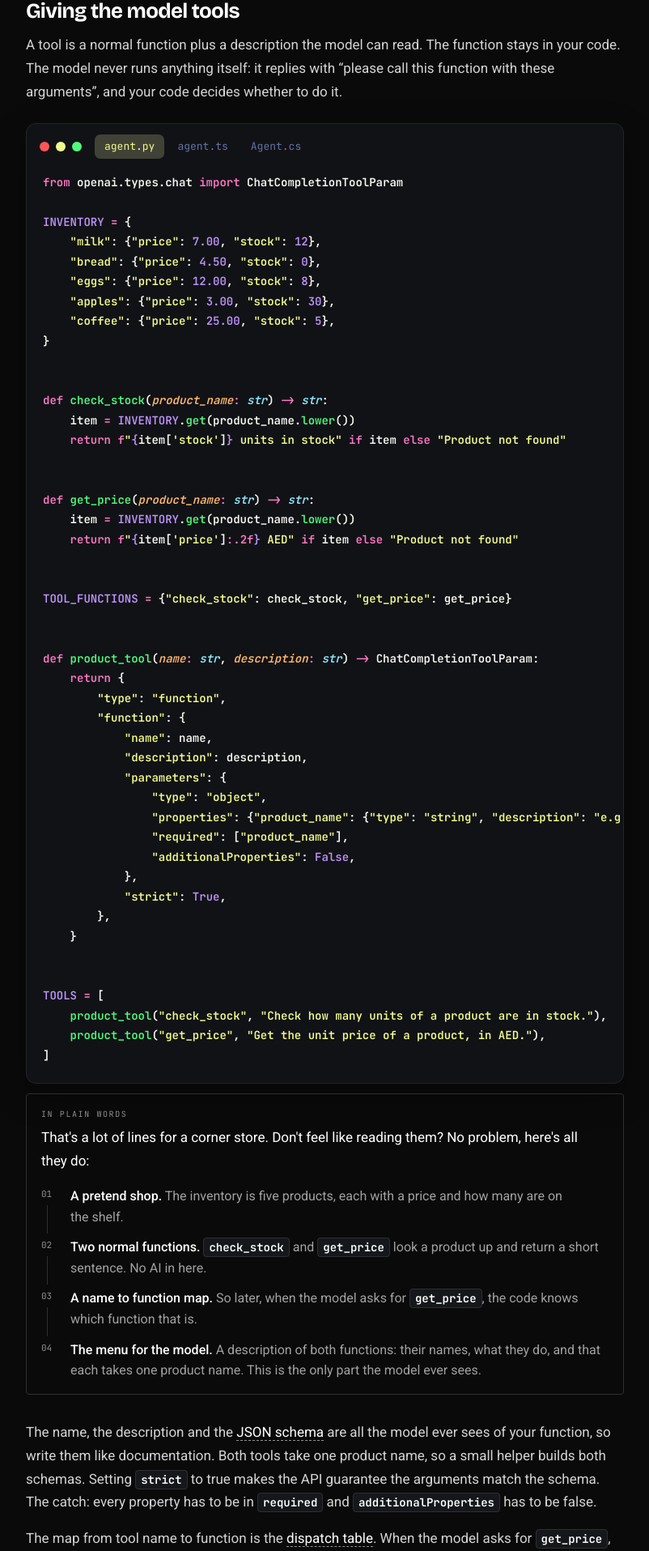
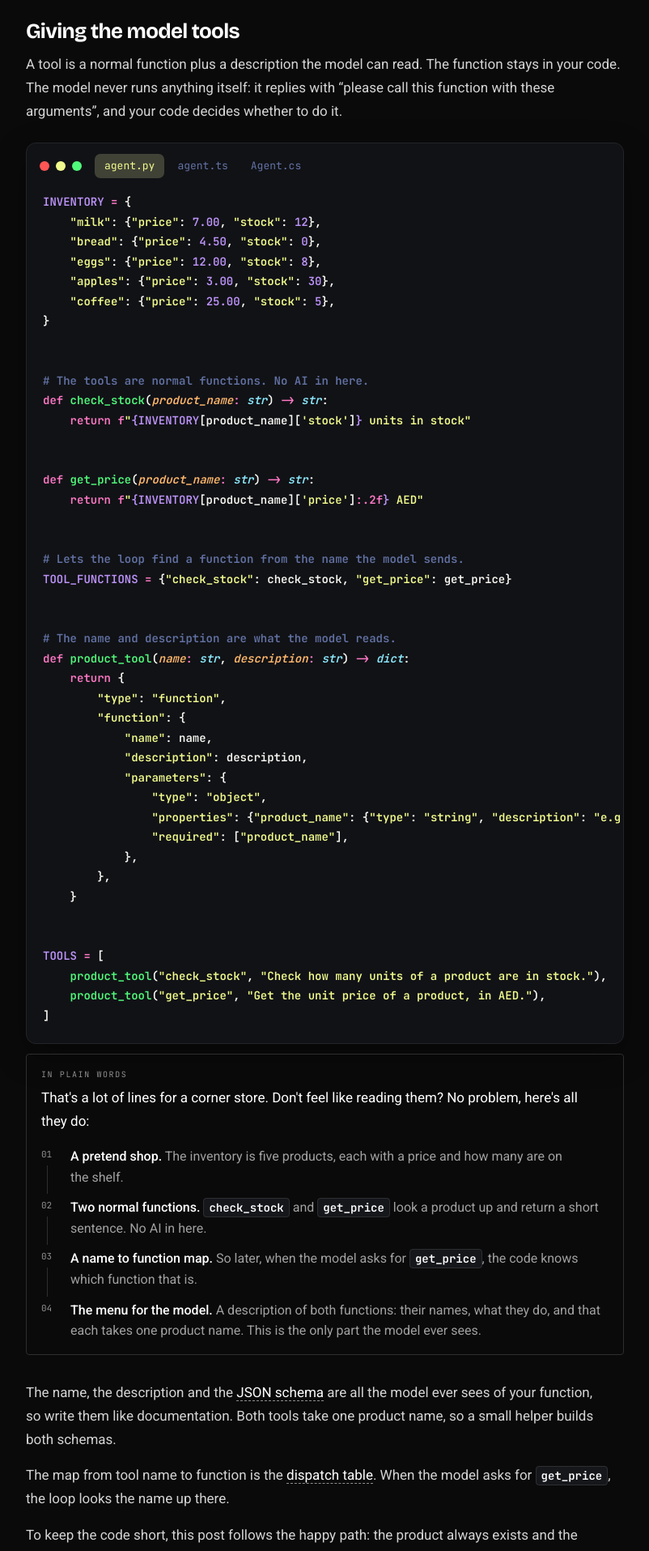
Before and after one commit to Mikkaiser/mikkaiser-portfolio, a Next.js app: page /blog/ai-agents-from-llm-calls-to-loops in a window 1280 px wide. Shown: the part 2729-4644 px from the top of the page at 81% size, without its empty margins (50-852 px from the left). Built offline with nearby package versions, Linux system fonts and the light colour scheme.

Commit message:
Keep the code samples on the happy path and add short comments

```diff
--- a/content/posts/ai-agents-from-llm-calls-to-loops.code.ts
+++ b/content/posts/ai-agents-from-llm-calls-to-loops.code.ts
@@ -7,6 +7,7 @@ export const CODE = {
 
 client = OpenAI()
 
+# One request: a list of messages goes in, one message comes back.
 response = client.chat.completions.create(
     model="gpt-5.4-mini",
     messages=[{"role": "user", "content": "Do you have milk, and how much is a bottle?"}],
@@ -16,6 +17,7 @@ print(response.choices[0].message.content)`,
 
 const client = new OpenAI();
 
+// One request: a list of messages goes in, one message comes back.
 const response = await client.chat.completions.create({
   model: "gpt-5.4-mini",
   messages: [{ role: "user", content: "Do you have milk, and how much is a bottle?" }],
@@ -25,13 +27,12 @@ console.log(response.choices[0].message.content);`,
 
 ChatClient client = new("gpt-5.4-mini", Environment.GetEnvironmentVariable("OPENAI_API_KEY"));
 
+// One request: a list of messages goes in, one message comes back.
 ChatCompletion completion = client.CompleteChat("Do you have milk, and how much is a bottle?");
 Console.WriteLine(completion.Content[0].Text);`,
   },
   a2: {
-    py: `from openai.types.chat import ChatCompletionToolParam
-
-INVENTORY = {
+    py: `INVENTORY = {
     "milk": {"price": 7.00, "stock": 12},
     "bread": {"price": 4.50, "stock": 0},
     "eggs": {"price": 12.00, "stock": 8},
@@ -40,20 +41,21 @@ INVENTORY = {
 }
 
 
+# The tools are normal functions. No AI in here.
 def check_stock(product_name: str) -> str:
-    item = INVENTORY.get(product_name.lower())
-    return f"{item['stock']} units in stock" if item else "Product not found"
+    return f"{INVENTORY[product_name]['stock']} units in stock"
 
 
 def get_price(product_name: str) -> str:
-    item = INVENTORY.get(product_name.lower())
-    return f"{item['price']:.2f} AED" if item else "Product not found"
+    return f"{INVENTORY[product_name]['price']:.2f} AED"
 
 
+# Lets the loop find a function from the name the model sends.
 TOOL_FUNCTIONS = {"check_stock": check_stock, "get_price": get_price}
 
 
-def product_tool(name: str, description: str) -> ChatCompletionToolParam:
+# The name and description are what the model reads.
+def product_tool(name: str, description: str) -> dict:
     return {
         "type": "function",
         "function": {
@@ -63,9 +65,7 @@ def product_tool(name: str, description: str) -> ChatCompletionToolParam:
                 "type": "object",
                 "properties": {"product_name": {"type": "string", "description": "e.g. 'milk'"}},
                 "required": ["product_name"],
-                "additionalProperties": False,
             },
-            "strict": True,
         },
     }
 
@@ -76,29 +76,30 @@ TOOLS = [
 ]`,
     ts: `import OpenAI from "openai";
 
-const INVENTORY = new Map([
-  ["milk", { price: 7.0, stock: 12 }],
-  ["bread", { price: 4.5, stock: 0 }],
-  ["eggs", { price: 12.0, stock: 8 }],
-  ["apples", { price: 3.0, stock: 30 }],
-  ["coffee", { price: 25.0, stock: 5 }],
-]);
+const INVENTORY: Record<string, { price: number; stock: number }> = {
+  milk: { price: 7.0, stock: 12 },
+  bread: { price: 4.5, stock: 0 },
+  eggs: { price: 12.0, stock: 8 },
+  apples: { price: 3.0, stock: 30 },
+  coffee: { price: 25.0, stock: 5 },
+};
 
+// The tools are normal functions. No AI in here.
 function checkStock(productName: string): string {
-  const item = INVENTORY.get(productName.toLowerCase());
-  return item ? \`\${item.stock} units in stock\` : "Product not found";
+  return \`\${INVENTORY[productName].stock} units in stock\`;
 }
 
 function getPrice(productName: string): string {
-  const item = INVENTORY.get(productName.toLowerCase());
-  return item ? \`\${item.price.toFixed(2)} AED\` : "Product not found";
+  return \`\${INVENTORY[productName].price.toFixed(2)} AED\`;
 }
 
+// Lets the loop find a function from the name the model sends.
 const toolFunctions: Record<string, (args: { product_name: string }) => string> = {
   check_stock: ({ product_name }) => checkStock(product_name),
   get_price: ({ product_name }) => getPrice(product_name),
 };
 
+// The name and description are what the model reads.
 function productTool(name: string, description: string): OpenAI.ChatCompletionTool {
   return {
     type: "function",
@@ -109,9 +110,7 @@ function productTool(name: string, description: string): OpenAI.ChatCompletionTo
         type: "object",
         properties: { product_name: { type: "string", description: "e.g. 'milk'" } },
         required: ["product_name"],
-        additionalProperties: false,
       },
-      strict: true,
     },
   };
 }
@@ -120,11 +119,10 @@ const tools = [
   productTool("check_stock", "Check how many units of a product are in stock."),
   productTool("get_price", "Get the unit price of a product, in AED."),
 ];`,
-    cs: `using System.Globalization;
-using System.Text.Json;
+    cs: `using System.Text.Json;
 using OpenAI.Chat;
 
-Dictionary<string, (decimal Price, int Stock)> inventory = new(StringComparer.OrdinalIgnoreCase)
+Dictionary<string, (decimal Price, int Stock)> inventory = new()
 {
     ["milk"] = (7.00m, 12),
     ["bread"] = (4.50m, 0),
@@ -133,20 +131,19 @@ Dictionary<string, (decimal Price, int Stock)> inventory = new(StringComparer.Or
     ["coffee"] = (25.00m, 5),
 };
 
-string CheckStock(string productName) =>
-    inventory.TryGetValue(productName, out var item) ? $"{item.Stock} units in stock" : "Product not found";
+// The tools are normal functions. No AI in here.
+string CheckStock(string productName) => $"{inventory[productName].Stock} units in stock";
 
-string GetPrice(string productName) =>
-    inventory.TryGetValue(productName, out var item)
-        ? string.Create(CultureInfo.InvariantCulture, $"{item.Price:F2} AED")
-        : "Product not found";
+string GetPrice(string productName) => $"{inventory[productName].Price:F2} AED";
 
+// Lets the loop find a function from the name the model sends.
 Dictionary<string, Func<JsonElement, string>> toolFunctions = new()
 {
     ["check_stock"] = args => CheckStock(args.GetProperty("product_name").GetString()!),
     ["get_price"] = args => GetPrice(args.GetProperty("product_name").GetString()!),
 };
 
+// The name and description are what the model reads.
 static ChatTool ProductTool(string name, string description) => ChatTool.CreateFunctionTool(
     functionName: name,
     functionDescription: description,
@@ -154,11 +151,9 @@ static ChatTool ProductTool(string name, string description) => ChatTool.CreateF
         {
           "type": "object",
           "properties": { "product_name": { "type": "string", "description": "e.g. 'milk'" } },
-          "required": ["product_name"],
-          "additionalProperties": false
+          "required": ["product_name"]
         }
-        """),
-    functionSchemaIsStrict: true);
+        """));
 
 ChatCompletionOptions options = new()
 {
@@ -180,23 +175,21 @@ MAX_STEPS = 10
 
 
 def run(question: str) -> str:
-    messages: list = [
+    messages = [
         {"role": "system", "content": SYSTEM_PROMPT},
         {"role": "user", "content": question},
     ]
+    # The brake: give up after MAX_STEPS rounds.
     for _ in range(MAX_STEPS):
         response = client.chat.completions.create(model="gpt-5.4-mini", messages=messages, tools=TOOLS)
         message = response.choices[0].message
+        # No tool calls means plain text: that is the answer.
         if not message.tool_calls:
-            return message.content or ""
+            return message.content
         messages.append(message)
+        # Run each tool the model asked for and add its result.
         for call in message.tool_calls:
-            try:
-                if call.type != "function":
-                    raise ValueError(f"Unsupported tool type: {call.type}")
-                result = TOOL_FUNCTIONS[call.function.name](**json.loads(call.function.arguments))
-            except Exception as e:
-                result = f"Error: {e!r}"
+            result = TOOL_FUNCTIONS[call.function.name](**json.loads(call.function.arguments))
             messages.append({"role": "tool", "tool_call_id": call.id, "content": result})
     return f"Stopped after {MAX_STEPS} steps."
 
@@ -207,26 +200,22 @@ print(run("Do you have milk, and how much is a bottle?"))`,
   "Never state a price or a stock level from memory: use the tools.";
 const MAX_STEPS = 10;
 
-async function run(question: string): Promise<string> {
+async function run(question: string) {
   const messages: OpenAI.ChatCompletionMessageParam[] = [
     { role: "system", content: SYSTEM_PROMPT },
     { role: "user", content: question },
   ];
+  // The brake: give up after MAX_STEPS rounds.
   for (let step = 0; step < MAX_STEPS; step++) {
     const response = await client.chat.completions.create({ model: "gpt-5.4-mini", messages, tools });
     const message = response.choices[0].message;
-    if (!message.tool_calls?.length) return message.content ?? "";
+    // No tool calls means plain text: that is the answer.
+    if (!message.tool_calls) return message.content;
     messages.push(message);
+    // Run each tool the model asked for and add its result.
     for (const call of message.tool_calls) {
-      let result: string;
-      try {
-        if (call.type !== "function") throw new Error(\`Unsupported tool type: \${call.type}\`);
-        const fn = toolFunctions[call.function.name];
-        if (!fn) throw new Error(\`Unknown tool: \${call.function.name}\`);
-        result = fn(JSON.parse(call.function.arguments));
-      } catch (err) {
-        result = String(err);
-      }
+      if (call.type !== "function") continue;
+      const result = toolFunctions[call.function.name](JSON.parse(call.function.arguments));
       messages.push({ role: "tool", tool_call_id: call.id, content: result });
     }
   }
@@ -242,23 +231,18 @@ const int MaxSteps = 10;
 async Task<string> RunAsync(string question)
 {
     List<ChatMessage> messages = [new SystemChatMessage(SystemPrompt), new UserChatMessage(question)];
+    // The brake: give up after MaxSteps rounds.
     for (int step = 0; step < MaxSteps; step++)
     {
         ChatCompletion completion = await client.CompleteChatAsync(messages, options);
+        // No tool calls means plain text: that is the answer.
         if (completion.ToolCalls.Count == 0) return completion.Content[0].Text;
         messages.Add(new AssistantChatMessage(completion));
+        // Run each tool the model asked for and add its result.
         foreach (ChatToolCall call in completion.ToolCalls)
         {
-            string result;
-            try
-            {
-                using JsonDocument args = JsonDocument.Parse(call.FunctionArguments);
-                result = toolFunctions[call.FunctionName](args.RootElement);
-            }
-            catch (Exception e)
-            {
-                result = $"Error: {e.Message}";
-            }
+            using JsonDocument args = JsonDocument.Parse(call.FunctionArguments);
+            string result = toolFunctions[call.FunctionName](args.RootElement);
             messages.Add(new ToolChatMessage(call.Id, result));
         }
     }
@@ -279,18 +263,17 @@ INVENTORY = {
 }
 
 
+# The decorator turns a plain function into a tool.
 @function_tool
 def check_stock(product_name: str) -> str:
     """Check how many units of a product are in stock."""
-    item = INVENTORY.get(product_name.lower())
-    return f"{item['stock']} units in stock" if item else "Product not found"
+    return f"{INVENTORY[product_name]['stock']} units in stock"
 
 
 @function_tool
 def get_price(product_name: str) -> str:
     """Get the unit price of a product, in AED."""
-    item = INVENTORY.get(product_name.lower())
-    return f"{item['price']:.2f} AED" if item else "Product not found"
+    return f"{INVENTORY[product_name]['price']:.2f} AED"
 
 
 agent = Agent(
@@ -303,26 +286,27 @@ agent = Agent(
     tools=[check_stock, get_price],
 )
 
+# The framework runs the whole loop.
 result = Runner.run_sync(agent, "Do you have milk, and how much is a bottle?", max_turns=10)
 print(result.final_output)`,
     ts: `import { Agent, run, tool } from "@openai/agents";
 import { z } from "zod";
 
-const INVENTORY = new Map([
-  ["milk", { price: 7.0, stock: 12 }],
-  ["bread", { price: 4.5, stock: 0 }],
-  ["eggs", { price: 12.0, stock: 8 }],
-  ["apples", { price: 3.0, stock: 30 }],
-  ["coffee", { price: 25.0, stock: 5 }],
-]);
+const INVENTORY: Record<string, { price: number; stock: number }> = {
+  milk: { price: 7.0, stock: 12 },
+  bread: { price: 4.5, stock: 0 },
+  eggs: { price: 12.0, stock: 8 },
+  apples: { price: 3.0, stock: 30 },
+  coffee: { price: 25.0, stock: 5 },
+};
 
+// tool() turns a function into a tool, schema included.
 const checkStock = tool({
   name: "check_stock",
   description: "Check how many units of a product are in stock.",
   parameters: z.object({ product_name: z.string() }),
   execute: ({ product_name }) => {
-    const item = INVENTORY.get(product_name.toLowerCase());
-    return item ? \`\${item.stock} units in stock\` : "Product not found";
+    return \`\${INVENTORY[product_name].stock} units in stock\`;
   },
 });
 
@@ -331,8 +315,7 @@ const getPrice = tool({
   description: "Get the unit price of a product, in AED.",
   parameters: z.object({ product_name: z.string() }),
   execute: ({ product_name }) => {
-    const item = INVENTORY.get(product_name.toLowerCase());
-    return item ? \`\${item.price.toFixed(2)} AED\` : "Product not found";
+    return \`\${INVENTORY[product_name].price.toFixed(2)} AED\`;
   },
 });
 
@@ -345,15 +328,15 @@ const agent = new Agent({
   tools: [checkStock, getPrice],
 });
 
+// The framework runs the whole loop.
 const result = await run(agent, "Do you have milk, and how much is a bottle?", { maxTurns: 10 });
 console.log(result.finalOutput);`,
     cs: `using System.ComponentModel;
-using System.Globalization;
 using Microsoft.Agents.AI;
 using Microsoft.Extensions.AI;
 using OpenAI.Chat;
 
-Dictionary<string, (decimal Price, int Stock)> inventory = new(StringComparer.OrdinalIgnoreCase)
+Dictionary<string, (decimal Price, int Stock)> inventory = new()
 {
     ["milk"] = (7.00m, 12),
     ["bread"] = (4.50m, 0),
@@ -362,15 +345,12 @@ Dictionary<string, (decimal Price, int Stock)> inventory = new(StringComparer.Or
     ["coffee"] = (25.00m, 5),
 };
 
+// The attribute and the signature become the tool's description and schema.
 [Description("Check how many units of a product are in stock.")]
-string CheckStock(string productName) =>
-    inventory.TryGetValue(productName, out var item) ? $"{item.Stock} units in stock" : "Product not found";
+string CheckStock(string productName) => $"{inventory[productName].Stock} units in stock";
 
 [Description("Get the unit price of a product, in AED.")]
-string GetPrice(string productName) =>
-    inventory.TryGetValue(productName, out var item)
-        ? string.Create(CultureInfo.InvariantCulture, $"{item.Price:F2} AED")
-        : "Product not found";
+string GetPrice(string productName) => $"{inventory[productName].Price:F2} AED";
 
 AIAgent agent = new ChatClient("gpt-5.4-mini", Environment.GetEnvironmentVariable("OPENAI_API_KEY"))
     .AsAIAgent(
@@ -386,6 +366,7 @@ AIAgent agent = new ChatClient("gpt-5.4-mini", Environment.GetEnvironmentVariabl
             .UseFunctionInvocation(configure: f => f.MaximumIterationsPerRequest = 10)
             .Build());
 
+// The framework runs the whole loop.
 Console.WriteLine(await agent.RunAsync("Do you have milk, and how much is a bottle?"));`,
   },
   b2: {
@@ -396,6 +377,7 @@ while (question := input("You: ")) != "exit":
     history.append({"role": "user", "content": question})
     result = Runner.run_sync(agent, history, max_turns=10)
     print(f"Agent: {result.final_output}")
+    # The result carries the whole conversation, ready for the next question.
     history = result.to_input_list()`,
     ts: `import { run, user, type AgentInputItem } from "@openai/agents";
 import { createInterface } from "node:readline/promises";
@@ -407,11 +389,13 @@ for await (const question of rl) {
   if (question === "exit") break;
   const result = await run(agent, [...history, user(question)], { maxTurns: 10 });
   console.log(\`Agent: \${result.finalOutput}\`);
+  // The result carries the whole conversation, ready for the next question.
   history = result.history;
   process.stdout.write("You: ");
 }`,
     cs: `using Microsoft.Agents.AI;
 
+// The session remembers the conversation between questions.
 AgentSession session = await agent.CreateSessionAsync();
 while (true)
 {
--- a/content/posts/ai-agents-from-llm-calls-to-loops.tsx
+++ b/content/posts/ai-agents-from-llm-calls-to-loops.tsx
@@ -162,9 +162,7 @@ export default function Post() {
           required. Here it tells the model what arguments a tool takes.
         </Term>{" "}
         are all the model ever sees of your function, so write them
-        like documentation. Both tools take one product name, so a small helper builds both schemas. Setting{" "}
-        <Code>strict</Code> to true makes the API guarantee the arguments match the schema. The catch: every property
-        has to be in <Code>required</Code> and <Code>additionalProperties</Code> has to be false.
+        like documentation. Both tools take one product name, so a small helper builds both schemas.
       </p>
       <p>
         The map from tool name to function is the{" "}
@@ -173,8 +171,11 @@ export default function Post() {
           function by its name and calls it.
         </Term>
         . When the model asks for <Code>get_price</Code>, the
-        loop looks the name up there. The lookups ignore case, because models send &ldquo;Milk&rdquo; as often as
-        &ldquo;milk&rdquo;.
+        loop looks the name up there.
+      </p>
+      <p>
+        To keep the code short, this post follows the happy path: the product always exists and the arguments are
+        always right. A real shop would check both.
       </p>
 
       <H2 id="loop">The loop</H2>
@@ -198,7 +199,7 @@ export default function Post() {
           { title: "Start the conversation.", text: <>The rules for the model, and the customer&rsquo;s question.</> },
           { title: "Ask the model.", text: <>Send the whole conversation, plus the menu of tools.</> },
           { title: "Got plain text back?", text: <>That&rsquo;s the answer. Return it, we&rsquo;re done.</> },
-          { title: "Got tool calls back?", text: <>Save the model&rsquo;s message, run each function it asked for, and add every result to the conversation. Errors get added too, as text.</> },
+          { title: "Got tool calls back?", text: <>Save the model&rsquo;s message, run each function it asked for, and add every result to the conversation.</> },
           { title: "Still going after 10 rounds?", text: <>Stop and give up. That&rsquo;s the brake.</> },
         ]}
         back={{ after: 4, to: 2 }}
@@ -264,7 +265,8 @@ export default function Post() {
           <strong>One reply can have several calls.</strong> Run all of them before you call the model again.
         </li>
         <li>
-          <strong>Errors are results too.</strong> An unknown tool, bad arguments, an{" "}
+          <strong>Errors are results too.</strong> The code above skips this to stay short, but a real loop wraps each
+          tool call. An unknown tool, bad arguments, an{" "}
           <Term id="exception" label="exception">
             The error a function throws when something goes wrong. If nobody catches it, the program stops.
           </Term>{" "}
@@ -283,8 +285,8 @@ export default function Post() {
           A plain text format for data: curly braces, keys in quotes, values after colons. Every language can read it,
           which is why APIs love it.
         </Term>{" "}
-        string, so they need parsing before the function sees them. That&rsquo;s
-        why every version parses them inside the <Code>try</Code>.
+        string, so they need parsing before the function sees them. That&rsquo;s the <Code>json.loads</Code> in the
+        loop, and the same step in the other two languages.
       </p>
 
       <H2 id="framework">The same agent with a framework</H2>
@@ -427,8 +429,8 @@ export default function Post() {
         <li>
           <strong>Unknown tools.</strong> Both Agents SDKs stop with an error by default. Setting{" "}
           <Code>tool_not_found_behavior</Code> in Python or <Code>toolNotFoundBehavior</Code> in TypeScript to{" "}
-          <Code>&quot;return_error_to_model&quot;</Code> gives you the behaviour of the hand-written loop. Agent
-          Framework already sends the error back to the model.
+          <Code>&quot;return_error_to_model&quot;</Code> sends the error back to the model instead. Agent
+          Framework already does that.
         </li>
         <li>
           <strong>Exceptions.</strong> The frameworks send the model a generic error message and keep the details to
```
